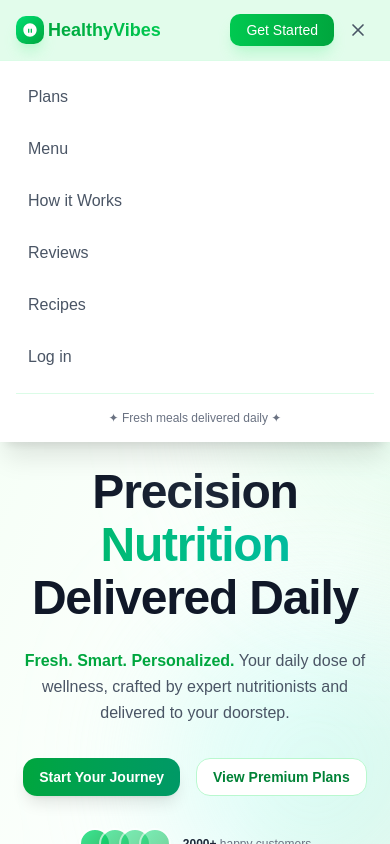
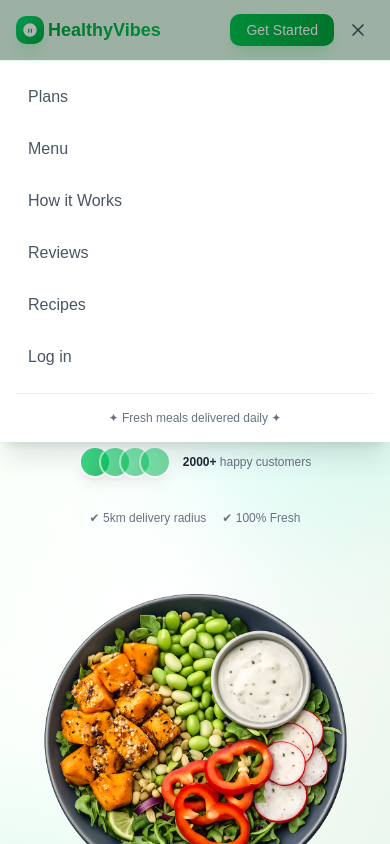
Before and after one commit to OmGadge01/HealthyVibes, a Next.js app: page / in a window 390 px wide. Both pictures are taken after a click on the button 358 px from the left and 30 px from the top of the page. Shown: the top 844 px of the page. Built offline with nearby package versions, Linux system fonts and the light colour scheme.

Commit message:
corrected menu button

```diff
--- a/src/components/Navbar.tsx
+++ b/src/components/Navbar.tsx
@@ -10,7 +10,7 @@ export default function Navbar() {
     <nav className="w-full bg-green-100/80 backdrop-blur-md sticky top-0 z-50">
       <div className="max-w-7xl mx-auto flex justify-between items-stretch px-4 sm:px-6 relative h-[60px] sm:h-[65px]">
 
-        {/* Logo with icon */}
+        {/* Logo */}
         <div className="flex items-center gap-1 sm:gap-2">
           <div className="w-7 h-7 sm:w-8 sm:h-8 bg-gradient-to-br from-green-400 to-green-600 rounded-lg sm:rounded-xl flex items-center justify-center shadow-lg shadow-green-200">
             <svg
@@ -26,14 +26,12 @@ export default function Navbar() {
           </span>
         </div>
 
-        {/* Desktop Center Navigation with Curves - Hidden on mobile */}
+        {/* Desktop Navigation */}
         <div className="relative hidden md:flex items-center h-full">
-          {/* Left curve */}
           <div className="absolute -left-8 lg:-left-10 top-0 h-full w-8 lg:w-10 bg-green-100">
             <div className="w-full h-full bg-white rounded-bl-[40px] lg:rounded-bl-[60px]"></div>
           </div>
 
-          {/* White navigation */}
           <div className="bg-white px-6 lg:px-10 flex items-center gap-4 lg:gap-8 h-full shadow-md">
             {["Plans", "Menu", "How it Works", "Reviews", "Recipes"].map(
               (item) => (
@@ -49,13 +47,12 @@ export default function Navbar() {
             )}
           </div>
 
-          {/* Right curve */}
           <div className="absolute -right-8 lg:-right-10 top-0 h-full w-8 lg:w-10 bg-green-100">
             <div className="w-full h-full bg-white rounded-br-[40px] lg:rounded-br-[60px]"></div>
           </div>
         </div>
 
-        {/* Action Buttons */}
+        {/* Buttons */}
         <div className="flex items-center gap-2 sm:gap-3">
           <button className="hidden sm:block text-sm sm:text-base text-gray-600 hover:text-green-600 font-medium transition-colors duration-200 px-2 sm:px-4 py-2">
             Log in
@@ -80,11 +77,19 @@ export default function Navbar() {
         </div>
       </div>
 
-      {/* Mobile Menu Dropdown */}
+      {/* 🔥 Overlay + Floating Mobile Menu */}
       {isMobileMenuOpen && (
-        <div className="md:hidden bg-white border-t border-green-100 shadow-xl animate-slideDown">
+        <>
+          {/* Background overlay */}
+          <div
+            className="fixed inset-0 bg-black/30 z-30"
+            onClick={() => setIsMobileMenuOpen(false)}
+          />
+
+          {/* Floating menu */}
+          <div className="md:hidden absolute top-full left-0 w-full bg-white border-t border-green-100 shadow-xl animate-slideDown z-40">
             <div className="max-w-7xl mx-auto px-4 sm:px-6 py-4">
-            {/* Mobile Navigation Links */}
+
               <div className="flex flex-col space-y-3">
                 {["Plans", "Menu", "How it Works", "Reviews", "Recipes"].map(
                   (item) => (
@@ -99,13 +104,11 @@ export default function Navbar() {
                   ),
                 )}
 
-              {/* Mobile Login Button */}
                 <button className="sm:hidden text-gray-600 hover:text-green-600 font-medium py-2 px-3 rounded-lg hover:bg-green-50 transition-colors text-left">
                   Log in
                 </button>
               </div>
 
-            {/* Mobile extra info */}
               <div className="mt-4 pt-4 border-t border-green-100">
                 <p className="text-xs text-gray-500 text-center">
                   ✦ Fresh meals delivered daily ✦
@@ -113,9 +116,10 @@ export default function Navbar() {
               </div>
             </div>
           </div>
+        </>
       )}
 
-      {/* Animation styles */}
+      {/* Animation */}
       <style jsx>{`
         @keyframes slideDown {
           from {
```
Lines whose indentation alone changed are shown as unchanged.
